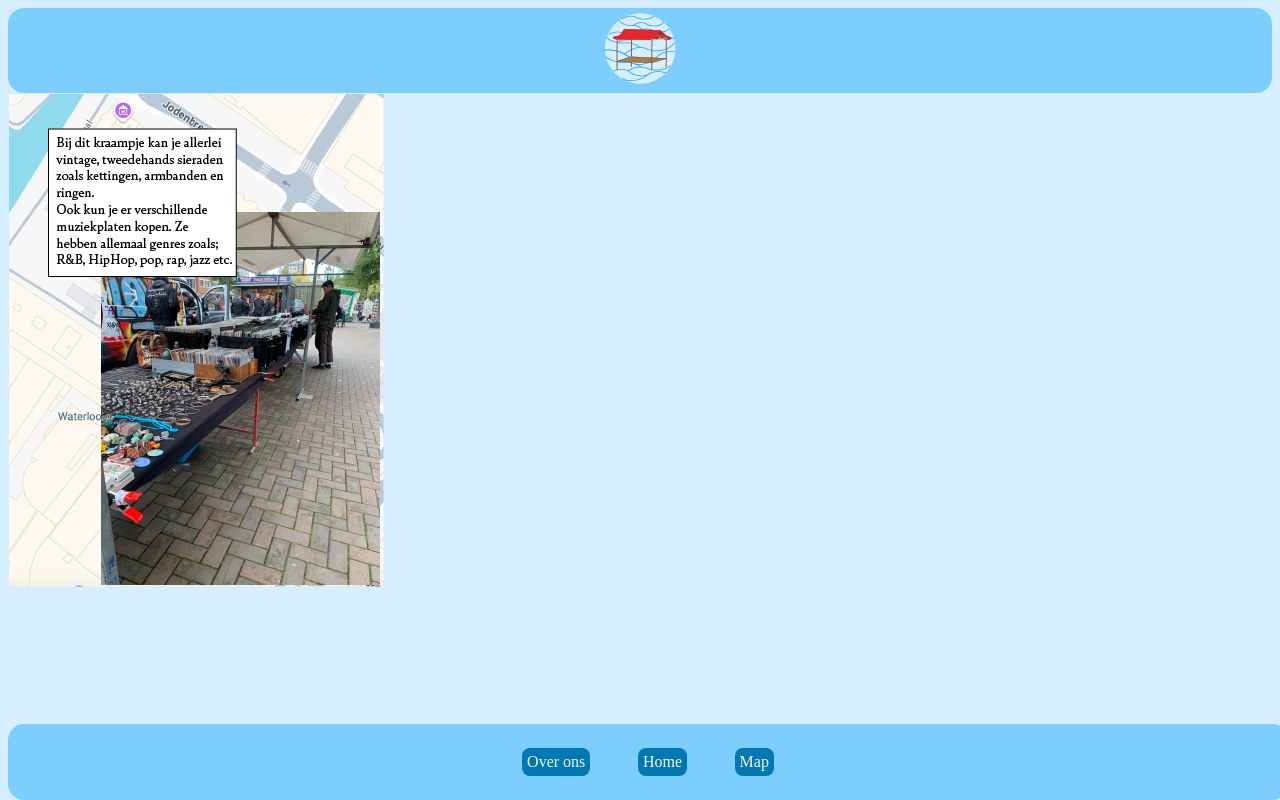
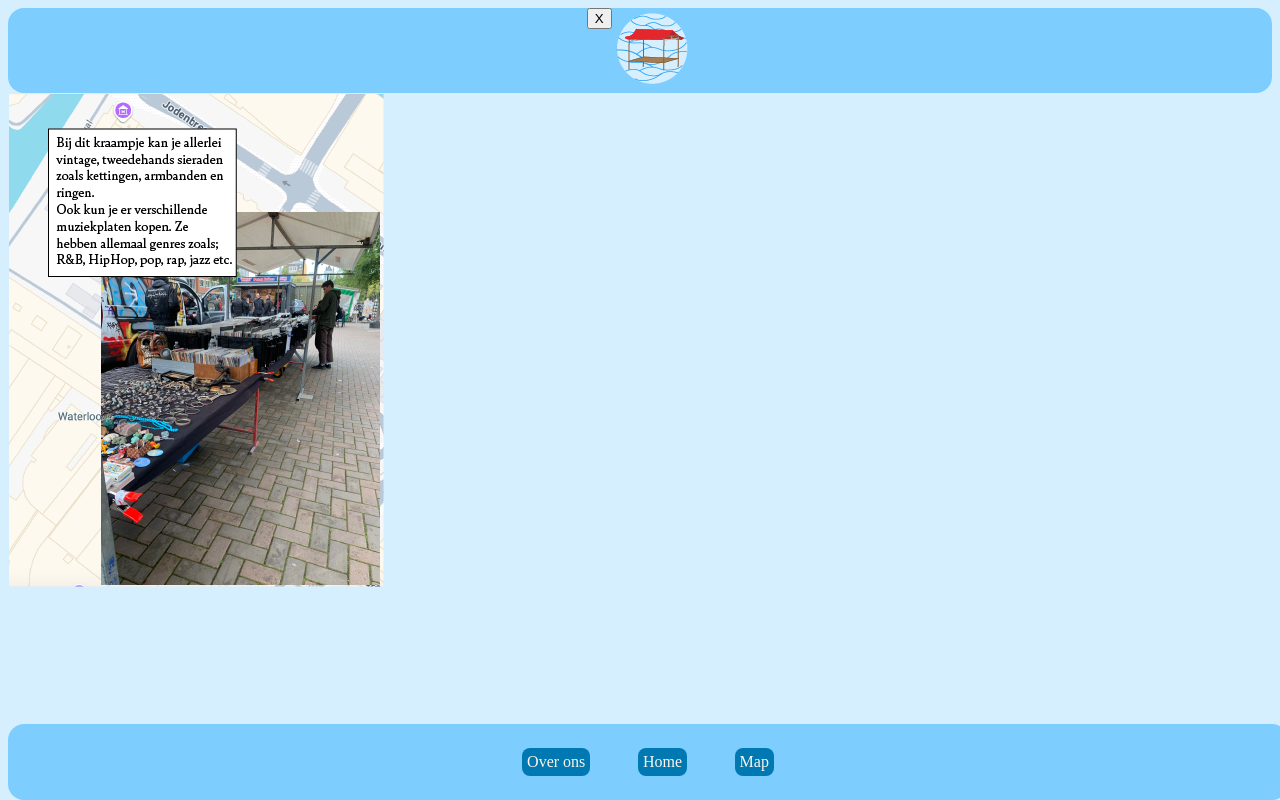
Before and after one commit to Sofiematers/mobile-website, a plain HTML site: page kraampje3.html in a window 1280 px wide. Drawn offline with Linux system fonts and the light colour scheme.

Commit message:
Update kraampje3.html

```diff
--- a/kraampje3.html
+++ b/kraampje3.html
@@ -10,6 +10,11 @@
 <body>
 
     <header>
+
+        <div class="terug-knop">
+            <button onclick="history.back()"> X </button>
+        </div>
+
         <div class="image-klein">
             <img src="recources/logoklein.png" alt="logo"> </div>
 
```
